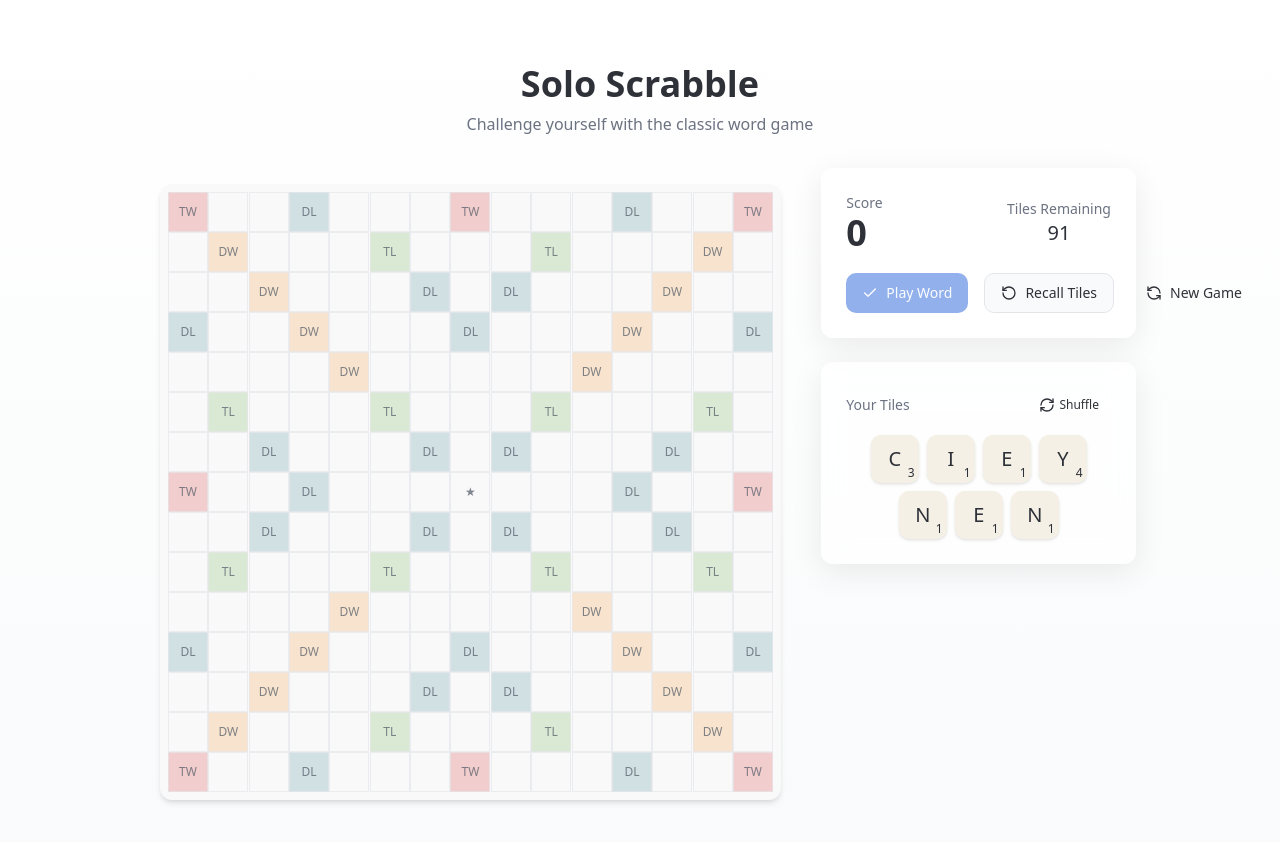
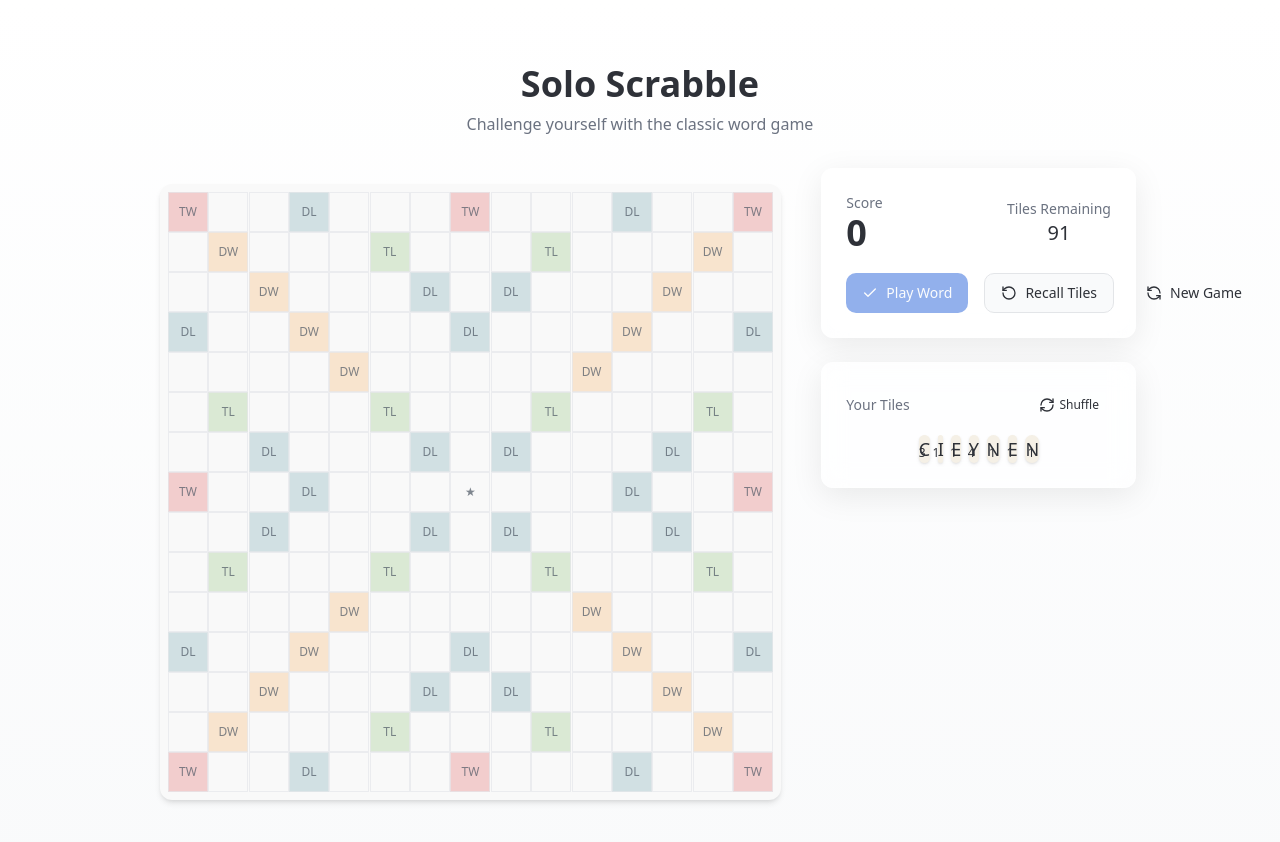
Before and after one commit to ankurawl/solo-scrabble-adventure, a React (Vite) app: page / in a window 1280 px wide. Shown: the top 842 px of the page. Built offline with nearby package versions, Linux system fonts and the light colour scheme.

Commit message:
Fix: Match tile size to board cell size
Adjust tile and board cell styling to ensure tiles fit within cells.

```diff
--- a/src/components/game/BoardCell.tsx
+++ b/src/components/game/BoardCell.tsx
@@ -47,7 +47,11 @@ const BoardCell: React.FC<BoardCellProps> = ({
     const tileToShow = placedTile || cell.tile;
 
     if (tileToShow) {
-      return <Tile tile={tileToShow} isPlayable={!cell.tile?.isPlaced} />;
+      return (
+        <div className="w-full h-full">
+          <Tile tile={tileToShow} isPlayable={!cell.tile?.isPlaced} />
+        </div>
+      );
     }
 
     return (
@@ -63,7 +67,7 @@ const BoardCell: React.FC<BoardCellProps> = ({
         'relative border border-gray-200/70 w-8 h-8 sm:w-10 sm:h-10',
         cell.type !== 'regular' && cell.type,
         isHighlighted && 'bg-primary/20 border-primary/40',
-        'transition-all duration-150'
+        'transition-all duration-150 p-0.5'
       )}
       onDragOver={handleDragOver}
       onDrop={handleDrop}
--- a/src/components/game/Tile.tsx
+++ b/src/components/game/Tile.tsx
@@ -36,8 +36,8 @@ const Tile: React.FC<TileProps> = ({
   return (
     <div
       className={cn(
-        'relative w-10 h-10 sm:w-12 sm:h-12 flex items-center justify-center',
-        'bg-scrabble-tile rounded-md shadow-tile select-none cursor-pointer',
+        'relative w-full h-full flex items-center justify-center',
+        'bg-scrabble-tile rounded-sm shadow-tile select-none cursor-pointer',
         'transform transition-all duration-200 ease-out',
         isDragging ? 'dragging opacity-75' : 'hover:shadow-tile-hover hover:scale-102',
         !isPlayable && tile.isPlaced && 'opacity-50 cursor-default',
@@ -47,10 +47,10 @@ const Tile: React.FC<TileProps> = ({
       onDragStart={handleDragStart}
       onClick={handleClick}
     >
-      <span className="tile-letter text-lg sm:text-xl font-semibold">
+      <span className="tile-letter text-base sm:text-lg font-semibold">
         {tile.letter}
       </span>
-      <span className="tile-points">
+      <span className="tile-points text-xs absolute bottom-0.5 right-1">
         {tile.points}
       </span>
     </div>
```
